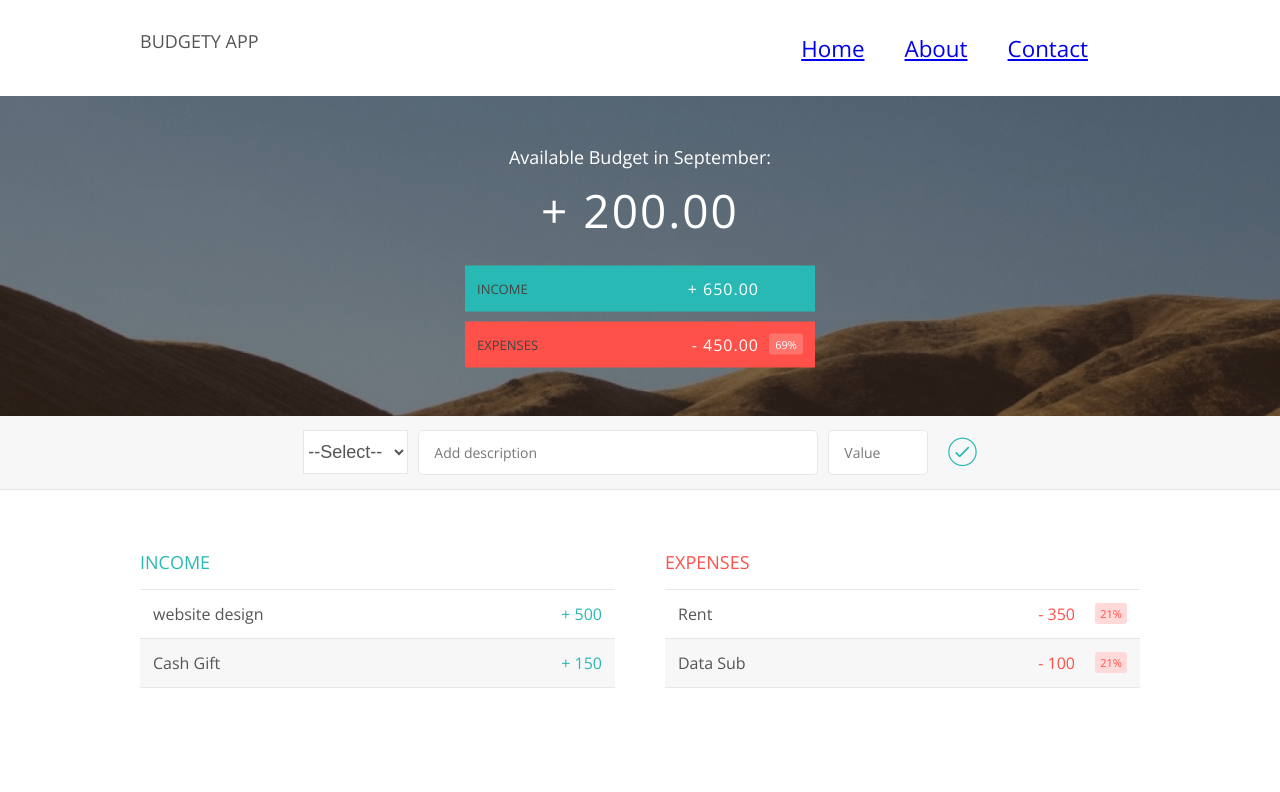
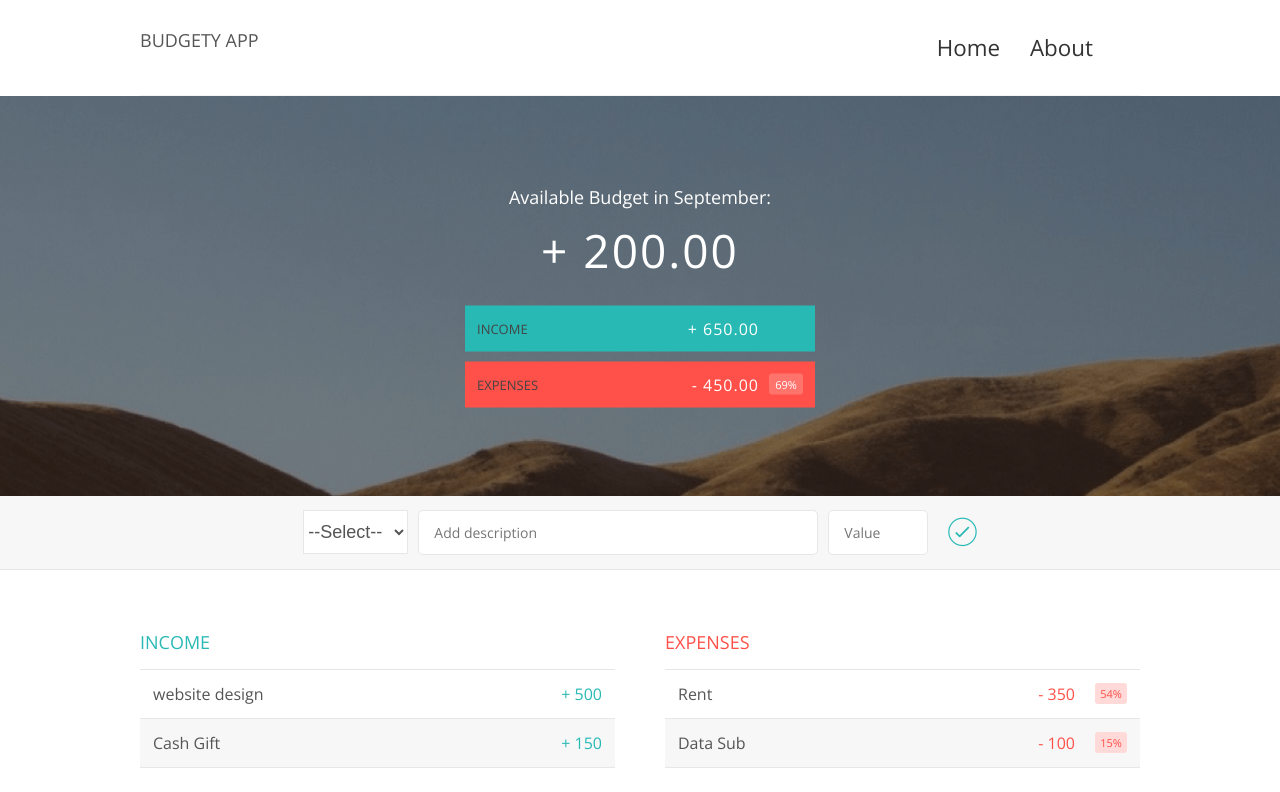
Before and after one commit to debowale1/react-budgety-app, a React (Create React App) app: page / in a window 1280 px wide. Shown: the top 792 px of the page. Built offline with nearby package versions, Linux system fonts and the light colour scheme.

Commit message:
added item and total expense percentages

```diff
--- a/src/App.css
+++ b/src/App.css
@@ -38,7 +38,7 @@ body {
 **********************************************/
 
 .top {
-  height: 40vh;
+  height: 50vh;
   background-image: linear-gradient(rgba(0, 0, 0, 0.35), rgba(0, 0, 0, 0.35)),
     url(back.png);
   background-size: cover;
--- a/src/App.js
+++ b/src/App.js
@@ -71,6 +71,7 @@ class App extends Component {
                   <IncomeExpenseContainer
                     incomes={incomes}
                     expenses={expenses}
+                    totalIncome={totalIncome}
                     handleDelete={this.handleDelete}
                   />
                 </div>
--- a/src/components/Expense.js
+++ b/src/components/Expense.js
@@ -2,12 +2,22 @@ import React from "react";
 
 const Expense = (props) => {
   const { amount, description, id } = props.expense;
+  const { totalIncome } = props;
+  // console.log(typeof amount);
+
+  const getItemPercentage = (num) => {
+    if (isFinite(num / totalIncome)) {
+      return `${Math.round((Math.abs(num) / totalIncome) * 100)}%`;
+    } else {
+      return "--";
+    }
+  };
   return (
     <div className="item clearfix" id="expense-0">
       <div className="item__description">{description}</div>
       <div className="right clearfix">
         <div className="item__value">- {amount}</div>
-        <div className="item__percentage">21%</div>
+        <div className="item__percentage">{getItemPercentage(amount)}</div>
         <div className="item__delete">
           <button
             className="item__delete--btn"
--- a/src/components/IncomeExpenseContainer.js
+++ b/src/components/IncomeExpenseContainer.js
@@ -3,7 +3,7 @@ import Income from "./Income";
 import Expense from "./Expense";
 
 const IncomeExpenseContainer = (props) => {
-  const { incomes, expenses } = props;
+  const { incomes, expenses, totalIncome } = props;
   return (
     <React.Fragment>
       <div className="income">
@@ -26,6 +26,7 @@ const IncomeExpenseContainer = (props) => {
             <Expense
               key={expense.id}
               expense={expense}
+              totalIncome={totalIncome}
               handleDelete={props.handleDelete}
             />
           ))}
--- a/src/components/Top.js
+++ b/src/components/Top.js
@@ -2,6 +2,14 @@ import React from "react";
 
 const Top = (props) => {
   const { totalIncome, totalExpense, budgetValue, expensePercentage } = props;
+
+  const getExpensePercentage = (num, total) => {
+    if (isFinite(num / total)) {
+      return `${Math.round((num / total) * 100)}%`;
+    } else {
+      return "--";
+    }
+  };
 
   return (
     <div className="top">
@@ -35,9 +43,7 @@ const Top = (props) => {
               - {totalExpense.toFixed(2)}
             </div>
             <div className="budget__expenses--percentage">
-              {expensePercentage > 0
-                ? `${Math.round(expensePercentage)}%`
-                : "--"}
+              {getExpensePercentage(totalExpense, totalIncome)}
             </div>
           </div>
         </div>
--- a/src/components/layout/About.js
+++ b/src/components/layout/About.js
@@ -1,7 +1,11 @@
 import React from "react";
 
 const About = () => {
-  return <h1>About Us</h1>;
+  return (
+    <div className="container">
+      <h1>About Us</h1>
+    </div>
+  );
 };
 
 export default About;
--- a/src/components/layout/Header.css
+++ b/src/components/layout/Header.css
@@ -1,14 +1,11 @@
 :root {
-  /* --color-primary: #eb2f64;
-  --color-primary-light: #ff3366;
-  --color-primary-dark: #ba265d;
   --color-grey-light-1: #faf9f9;
   --color-grey-light-2: #f4f2f2;
   --color-grey-light-3: #f0eeee;
   --color-grey-light-4: #ccc;
   --color-grey-dark-1: #333;
   --color-grey-dark-2: #777;
-  --color-grey-dark-3: #999; */
+  --color-grey-dark-3: #999;
   --shadow-dark: 0 2rem 6rem rgba(0, 0, 0, 0.3);
   --shadow-light: 0 2rem 5rem rgba(0, 0, 0, 0.06);
   --line: 1px solid var(--color-grey-light-2);
@@ -24,13 +21,6 @@
   border-bottom: 1px solid var(--color-grey-light-2);
   width: 1000px;
   margin: 0 auto;
-}
-@media screen and (max-width: 31.25em) {
-  .header {
-    flex-wrap: wrap;
-    align-content: space-around;
-    height: 11rem;
-  }
 }
 
 .user-nav {
@@ -82,5 +72,9 @@
   display: flex;
 }
 .user-nav__user-item {
-  padding: 0 20px;
+  padding: 0 15px;
 }
+.user-nav__user-link {
+  text-decoration: none;
+  color: var(--color-grey-dark-1);
+}
--- a/src/components/layout/Header.js
+++ b/src/components/layout/Header.js
@@ -21,11 +21,6 @@ const Header = () => {
                   About
                 </Link>
               </li>
-              <li className="user-nav__user-item">
-                <Link to="" className="user-nav__user-link">
-                  Contact
-                </Link>
-              </li>
             </ul>
 
             {/* <span className="user-nav__user-name">User</span> */}
```
Also changed, not shown: 1 other file (tests, documents, lock files or other folders).
